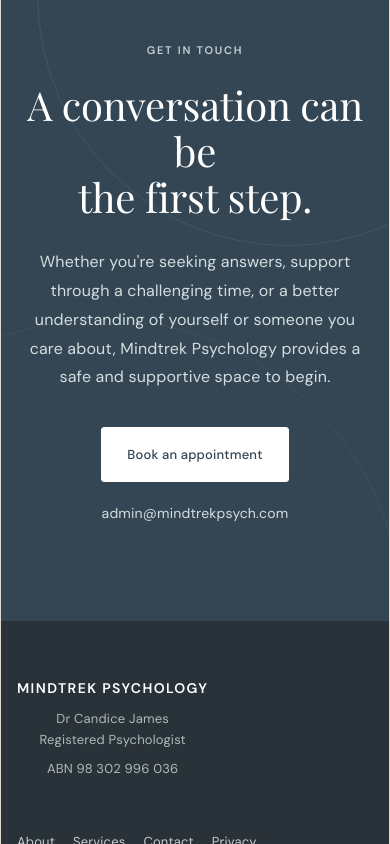
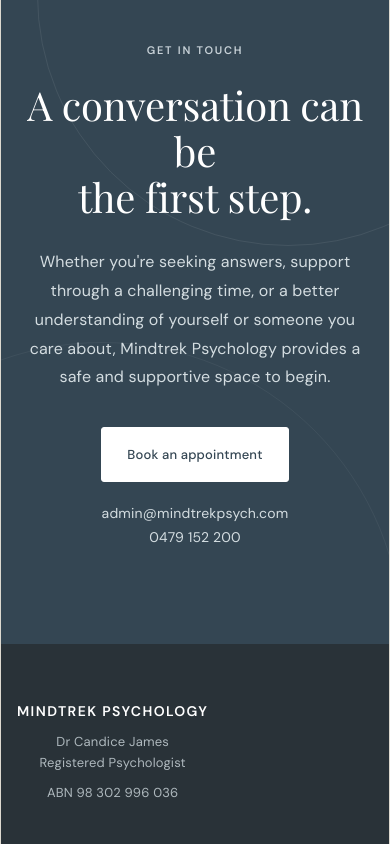
Before and after one commit to Ninetta11/Candice, a React (Vite) app: page / in a window 390 px wide. Shown: the part 4178-5022 px from the top of the page. Built offline with nearby package versions, Linux system fonts and the light colour scheme.

Commit message:
Add phone

```diff
--- a/src/App.jsx
+++ b/src/App.jsx
@@ -307,6 +307,11 @@ function App() {
                 admin@mindtrekpsych.com
               </a>
             </p>
+            <p className="contact-email">
+              <a href="tel:0479 152 200">
+                0479 152 200
+              </a>
+            </p>
 
           </div>
 
```
